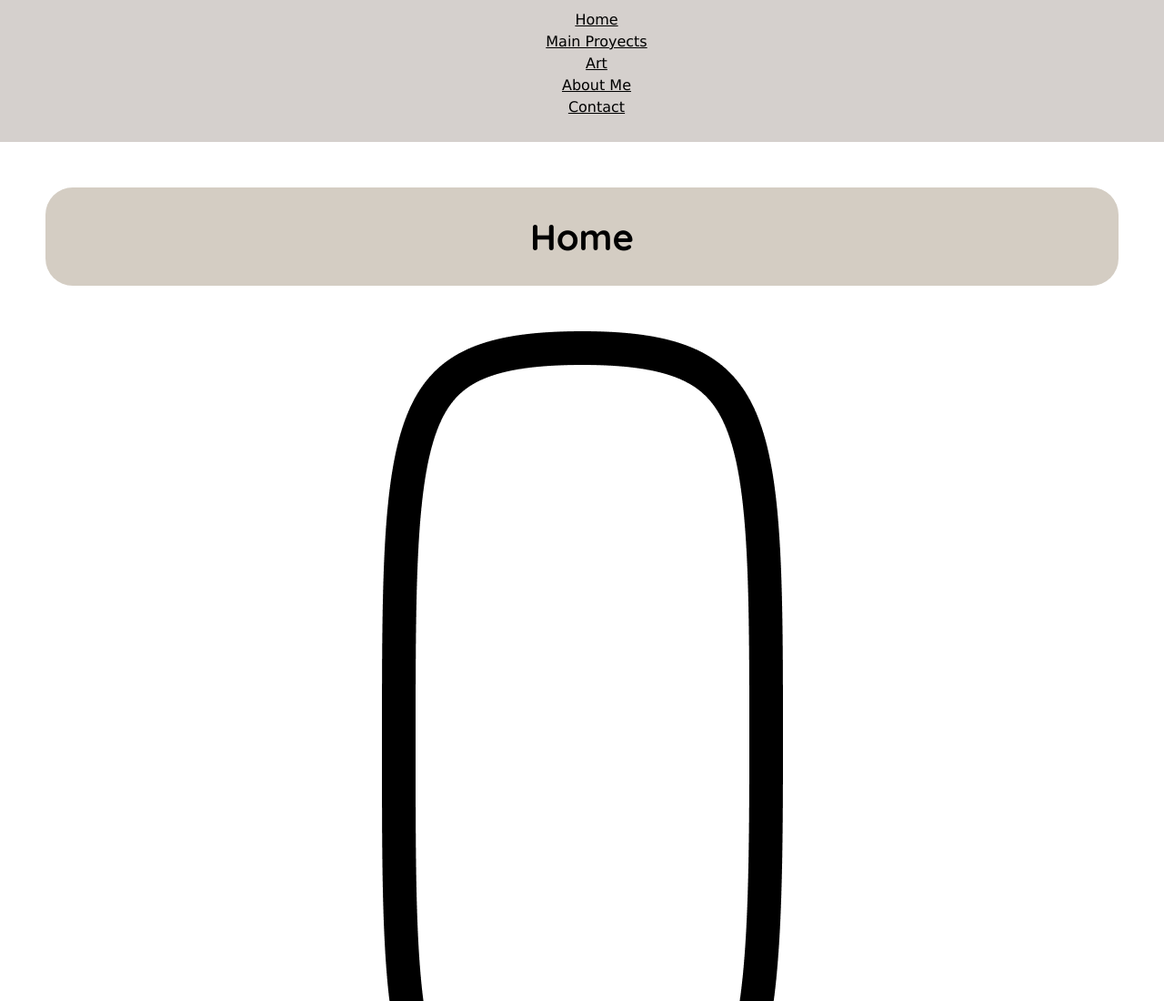
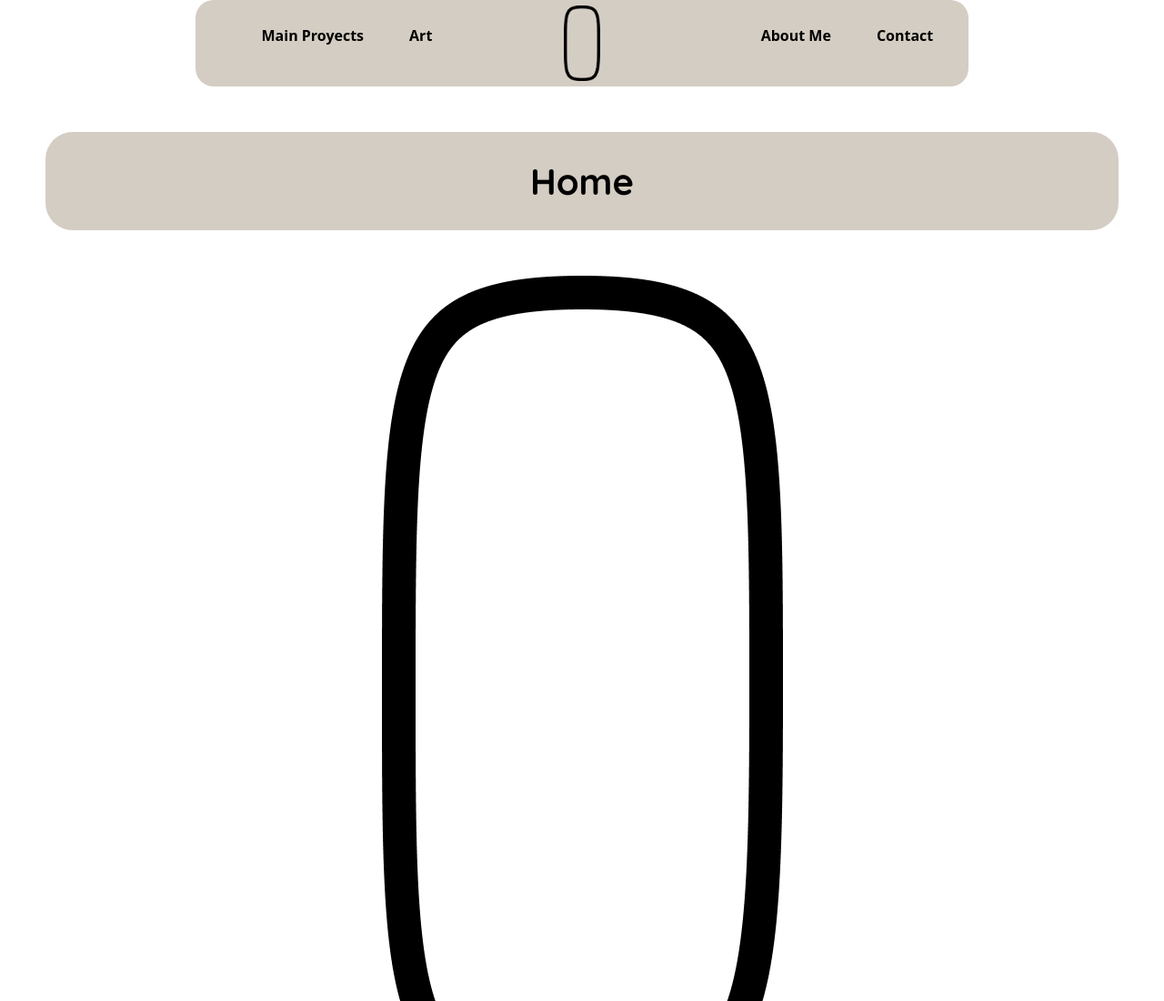
Before and after one commit to Jeroxes/V1-Portfolio, a plain HTML site: page index.html in a window 1280 px wide. Shown: the top 1100 px of the page at 91% size. Drawn offline with nearby package versions, Linux system fonts and the light colour scheme.

Commit message:
se modifico todo el navegador principal

```diff
--- a/css/style.css
+++ b/css/style.css
@@ -3,14 +3,14 @@
     src: url('../resources/typo/static/Quicksand-Bold.ttf');
 }
 
-*{
+* {
     margin: 0;
     padding: 0;
 }
 
-h1{
+h1 {
     color: black;
-    background-color:#D4CDC3;
+    background-color: #D4CDC3;
     text-align: center;
     font-family: Quicksand-Bold;
     padding: 30px;
@@ -18,30 +18,85 @@ h1{
     border-radius: 30px;
     position: sticky;
 }
-h2{
-    color:black;
+
+h2 {
+    color: black;
     background-color: #F8F4E3;
     text-align: center;
 }
-#art{
+
+#art {
     font-size: 60px;
 }
 
 /* ------MENU DE NAVEGACION------- */
-.navegacion{
+.container {
+    display: grid;
+    grid-template-columns: 1fr 1fr 1fr;
+    grid-template-areas:
+        "links-1 logo links-2";
+    background-color: #D4CDC3;
+    border-radius: 20px;
+    padding: 6px;
+    max-width: 850px;
+    margin: auto;
+}
+
+.links-1 {
+    grid-area: links-1;
+}
+
+.logo {
+    grid-area: logo;
+}
+
+.logo img {
+    width: 40px
+}
+
+.links-2 {
+    grid-area: links-2;
+}
+
+.container ul,
+.logo {
+    display: flex;
+    justify-content: center;
+    align-items: center;
+}
+
+.container ul li {
+    margin: 0 25px;
+
+}
+
+.container ul li a {
+    color: black;
+    text-decoration: none;
+    font-weight: bold;
+}
+
+
+
+
+
+.navegacion {
     background-color: #D5D0CD;
     font-family: 'Lucida Sans', 'Lucida Sans Regular', 'Lucida Grande', 'Lucida Sans Unicode', Geneva, Verdana, sans-serif;
-   text-align: center;
+    text-align: center;
     padding: 10px;
 
 }
-.navegacion a{
+
+.navegacion a {
     color: black;
 }
-nav ul{
+
+nav ul {
     list-style-type: none;
 }
-.parrafo img{
+
+.parrafo img {
     display: inline;
     height: 200px;
 
@@ -53,11 +108,12 @@ nav ul{
     align-items: center;
 
 }
-.imagenes{
+
+.imagenes {
 
     display: grid;
     grid-template-columns: repeat(3, 1fr);
-    grid-template-rows: repeat(2,500px);
+    grid-template-rows: repeat(2, 500px);
     align-items: center;
     justify-items: center;
     align-content: center;
@@ -65,7 +121,7 @@ nav ul{
 
 }
 
-.imagenes img{
+.imagenes img {
     height: 400px;
     margin: 5px;
     border-radius: 10px;
@@ -76,35 +132,56 @@ nav ul{
     box-shadow: 2px 2px 2px 2px rgba(0, 0, 0, 0.408);
 
 }
-.elipse{
+
+.elipse {
     display: flex;
     justify-content: center;
 
 }
+
 .links {
     text-align: center;
 }
 
 /* Carrousel */
-.carousel-item{
+.carousel-item {
     width: auto;
     height: 500px;
     transition: transform 0s ease-in-out;
 }
-.carousel-item.active{
+
+.carousel-item.active {
     display: flex;
 }
 
 /* RESPONSIVE */
-@media (max-width:768px){
-   .imagenes{
-    grid-template-columns: repeat(2,1fr)
-}
+@media (max-width:768px) {
+    .imagenes {
+        grid-template-columns: repeat(2, 1fr)
+    }
 }
 
-@media(max-width: 375px){
-    .imagenes{
+@media(max-width: 375px) {
+    .imagenes {
         grid-template-columns: 1fr;
     }
 
 }
+
+@media (max-width: 820px) {
+    .container {
+        grid-template-columns: 1fr 1fr;
+        grid-template-rows: 1fr 1fr;
+        grid-template-areas:
+            "logo logo"
+            "links-1 links-2";
+
+    }
+}
+
+.container .links-1{
+    justify-content: flex-end;
+}
+.container .links-2{
+    justify-content: flex-start;
+}
--- a/index.html
+++ b/index.html
@@ -13,18 +13,25 @@
 </head>
 
 <body>
-    <nav class="navegacion">
-        <ul>
-            <li><a href="./index.html">Home</a></li>
+    <nav class="container">
+        <ul class="links-1">
             <li><a href="./pages/main-projects.html">Main Proyects</a></li>
             <li><a href="./pages/art.html">Art</a></li>
+        </ul>
+        <div class="logo">
+            <a href="./index.html">
+            <img src="./resources/Ellipse 1.png" alt="elipse">
+        </a>
+        </div>
+        <ul class="links-2">
             <li><a href="./pages/about-me.html">About Me</a></li>
             <li><a href="./pages/contact.html">Contact</a></li>
         </ul>
     </nav>
+
     <h1>Home</h1>
     <div class="elipse">
-        <img src="./resources/Ellipse 1.png" alt="">
+        <img src="./resources/Ellipse 1.png" alt="elipse">
 
     </div>
     <script src="https://cdn.jsdelivr.net/npm/bootstrap@5.3.3/dist/js/bootstrap.bundle.min.js"
```
Also changed, not shown: pages/about-me.html (+1 -8 lines).
